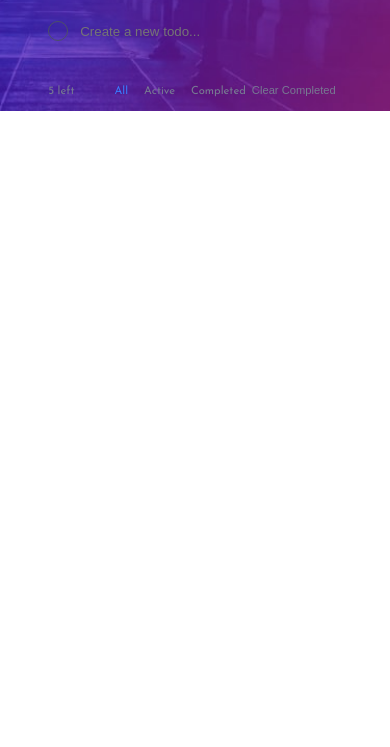
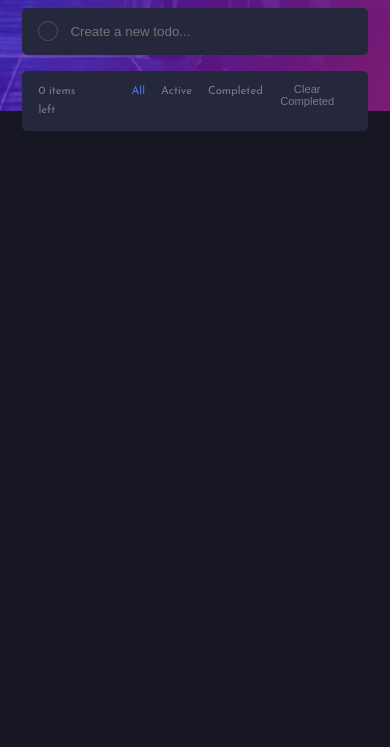
Before and after one commit to golok727/todo-app-frontend, a plain HTML site: page index.html in a window 390 px wide. Shown: the part 97-844 px from the top of the page. Drawn offline with Linux system fonts and the light colour scheme.

Commit message:
complete

```diff
--- a/radhe.js
+++ b/radhe.js
@@ -1,20 +1,16 @@
-console.log("Radhey");
+// Radhey Shyam
+"use-strict";
 
-// Todo
-/**
- * Work on sorting the list and re rendering it
- * work on clear completed button
- * and styles
- *
- */
-
-const dummyTodos = [
-	{ id: "4555454865463", task: "Chant Radhey Krsna", isCompleted: false },
-	{ id: "4234242342342", task: "Paint some picture", isCompleted: true },
-	{ id: "2342342342342", task: "Code some website", isCompleted: false },
-	{ id: "2342312222342", task: "Eat", isCompleted: false },
-	{ id: "2342341242342", task: "Wash Cloths", isCompleted: false },
-];
+if (!localStorage.getItem("state")) {
+	localStorage.setItem(
+		"state",
+		JSON.stringify({
+			theme: "DARK",
+			currentMode: "ALL",
+			todos: [],
+		})
+	);
+}
 
 class Todo {
 	constructor(task) {
@@ -23,11 +19,12 @@ class Todo {
 		this.isCompleted = false;
 	}
 }
+
 /**
  * @type {Todo[]} todos
  */
 
-let todos = [...JSON.parse(localStorage.getItem("state")).todos];
+let todos = [...JSON.parse(localStorage.getItem("state"))?.todos] || [];
 
 class Application {
 	/**
@@ -85,7 +82,6 @@ class Application {
 }
 
 const todoHolder = $("[data-todo-holder]");
-
 const app = new Application(todoHolder);
 
 const themeSwitcher = $("[data-theme-switcher]");
--- a/style.css
+++ b/style.css
@@ -205,7 +205,7 @@ header {
 
 	.app-main-container {
 		width: auto;
-		padding: 3rem 2rem !important;
+		padding: 3rem 1.4rem !important;
 	}
 	header h1 {
 		font-weight: 400;
```
